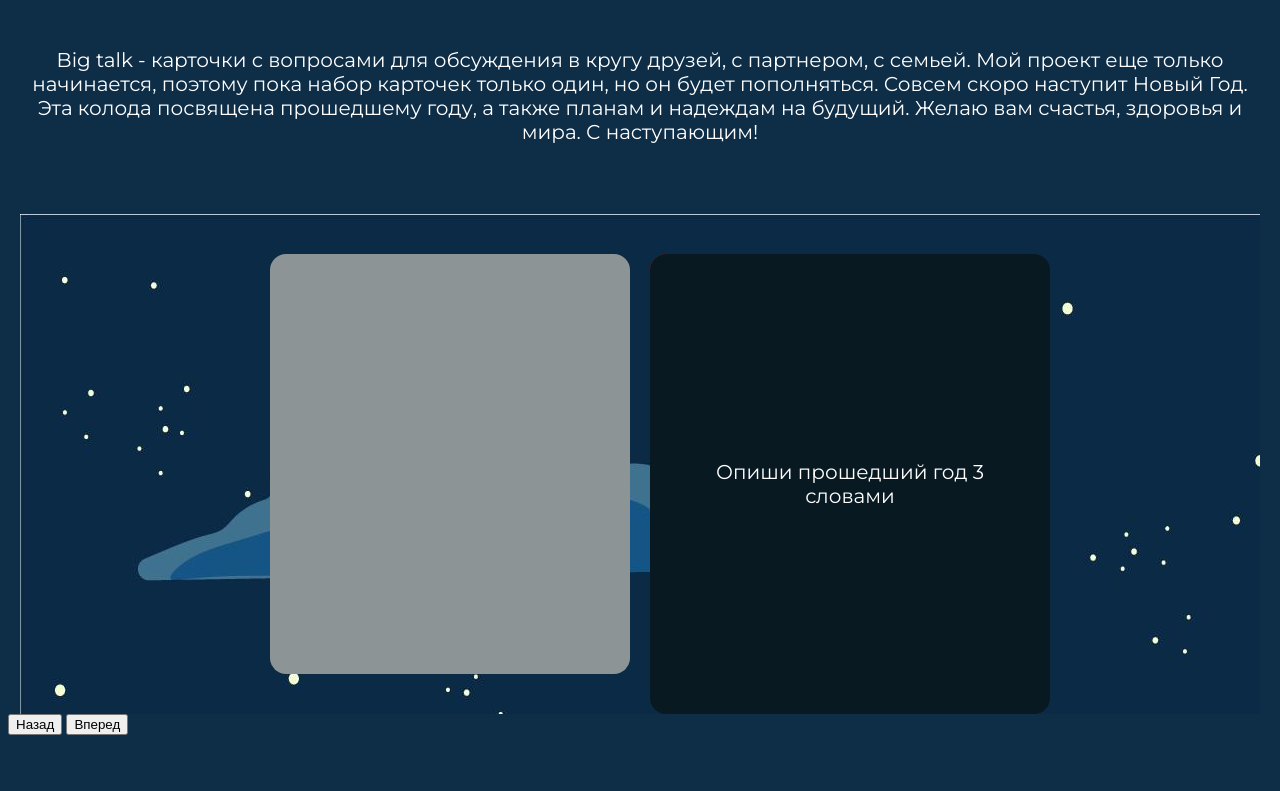
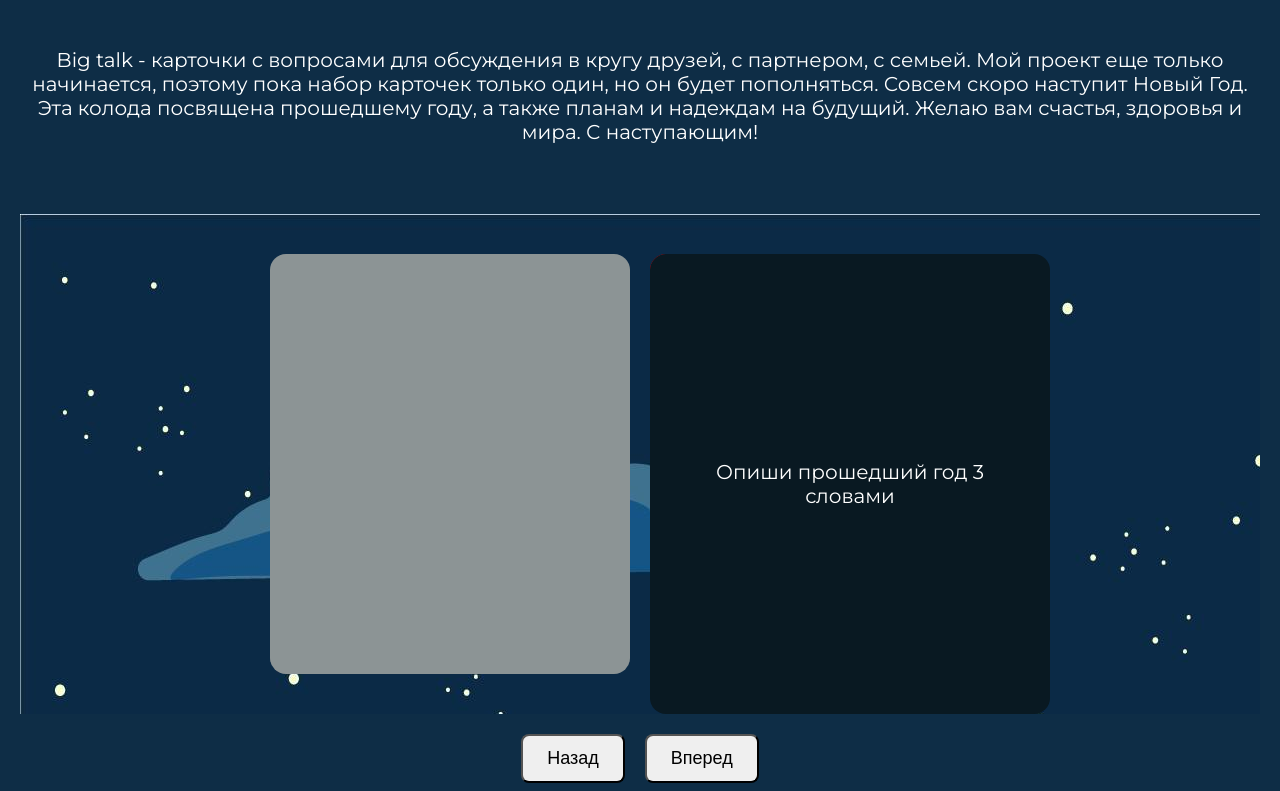
Before and after one commit to chikapusik/big-talk, a plain HTML site: page index.html in a window 1280 px wide. Shown: the part 101-892 px from the top of the page. Before the commit the page ends 844 px from the top, so only its background shows below. Drawn offline with Linux system fonts and the light colour scheme.

Commit message:
Buttons decoration+preparation for writing js

```diff
--- a/index.html
+++ b/index.html
@@ -6,6 +6,8 @@
     <meta name="viewport" content = "width=device - width, initial - scale = 1.0">
     <title>Big talk</title>
     <link rel="stylesheet" href="style.css">
+
+
 </head>
 <header>
     <link href="https://fonts.googleapis.com/css2?family=Montserrat:wght@300;400;500;600;700&display=swap" rel="stylesheet">
@@ -63,5 +65,6 @@
         <button class="btn prev">Назад</button>
         <button class="btn next">Вперед</button>
       </div>
+      <script src="/big-talk/script.js"></script>
 </body>
 </html>
--- a/style.css
+++ b/style.css
@@ -51,6 +51,7 @@ p{text-align: center;
         background-color:red;
         border-radius:16px;}
 
+.not_opened, .opened{ perspective:1200px;}
 .card{position:absolute;
         top:0;
         left:0;
@@ -66,7 +67,19 @@ display:flex;
 justify-content:center;
 align-items:center;
 text-align:center;
-transition:transform 0.5s ease opacity 0.5s ease;}
+transition:transform 0.5s ease opacity 0.5s ease;
+transform-origin:top center;
+backface-visibility:hidden;}
+
+.card.flip-in{ transform:rotateX(0deg) tranlsateY(0) scale(1);
+                opacity:1;
+                transition:transform 0.42s cubic-bezier(.2,.9,.2,1), opacity 0.25s ease;
+        }
+.card.init-flip-in{
+        transform:rotateX(90deg) translateY(-20px) translateZ(0);
+        opacity:0;
+        transition:none;
+}
 
 .card:nth-child(1){z-index:20;}
 .card:nth-child(2){z-index:19; transform: scale(0.98);}
@@ -84,6 +97,14 @@ transition:transform 0.5s ease opacity 0.5s ease;}
 .card:nth-child(14){z-index:7; transform: scale(0.74);}
 .card:nth-child(15){z-index:6; transform: scale(0.72);}
 
-.controls{flex;
-        align-items: center;
-        justify-content:center;}
+.controls{display:flex;
+        gap:20px;
+        justify-content:center;
+        margin-top:20px;}
+
+.btn{padding:12px 24px;
+        background-color: aliceblue
+        border:none;
+        border-radius:8px;
+        font-size:18px;
+        cursor:pointer;}
```
